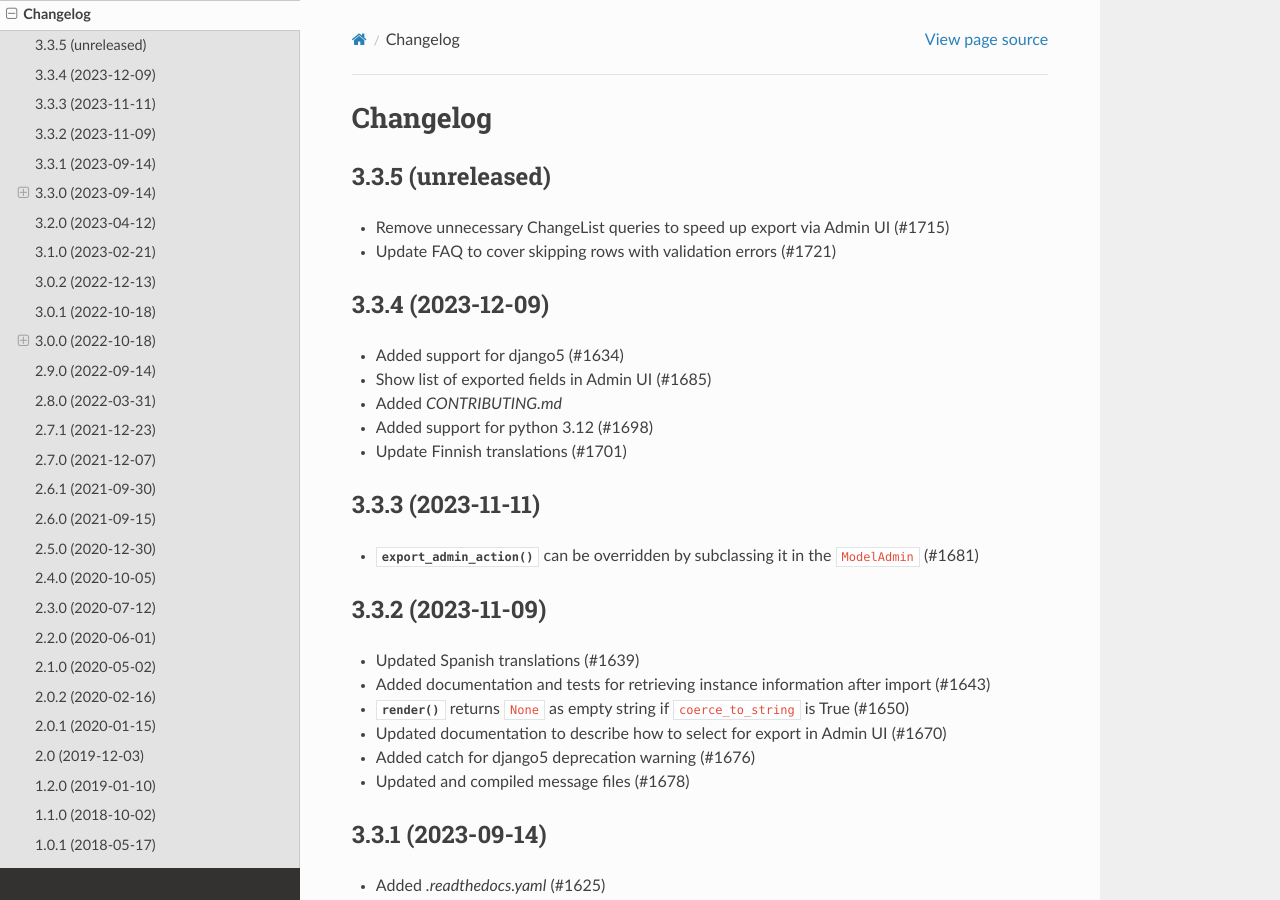
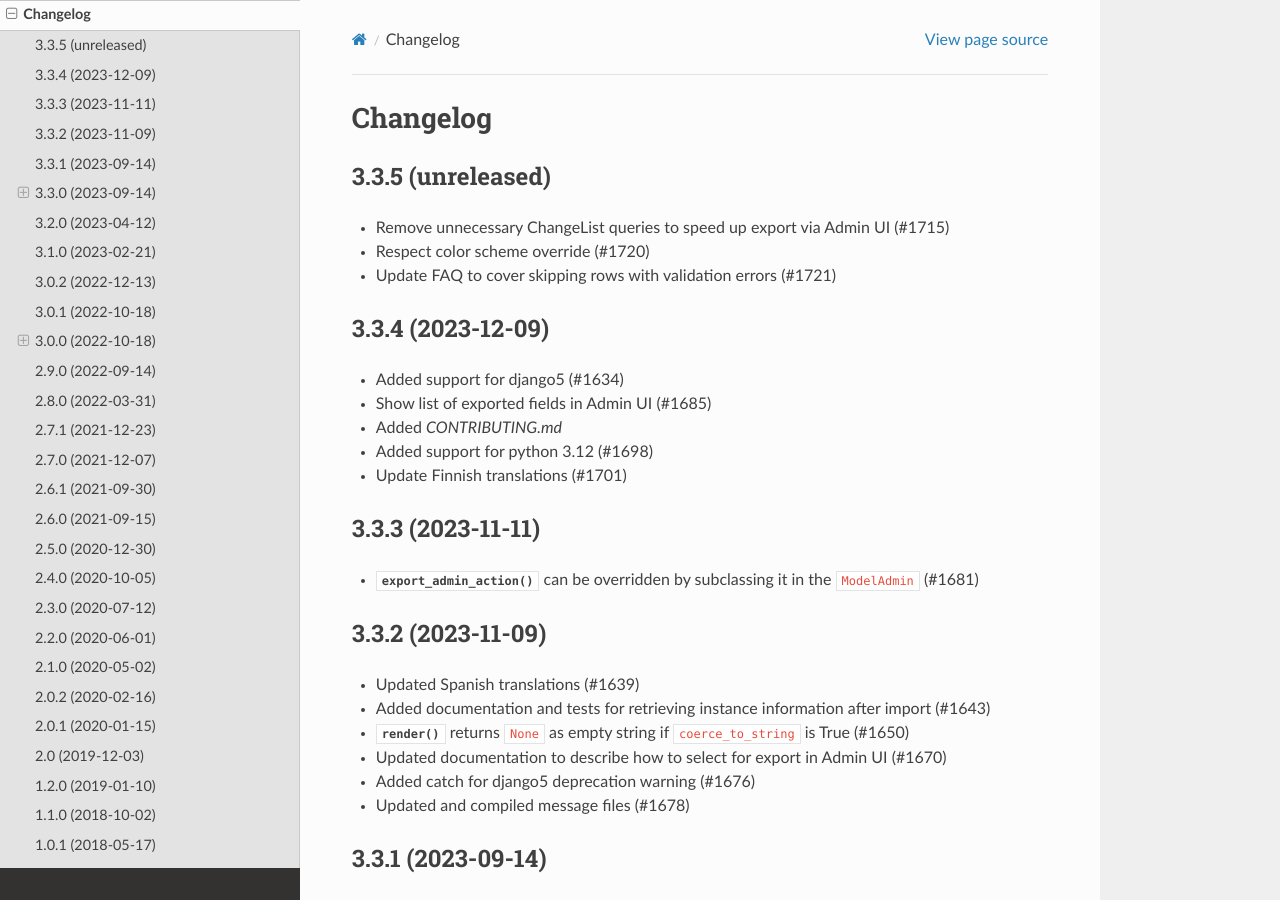
Before and after one commit to django-import-export/django-import-export, a Sphinx documentation site: the page built from docs/changelog.rst, in a window 1280 px wide and 900 px high. Built offline with Sphinx 7.4.7 and the Read the Docs theme 2.0.0, drawn with Linux system fonts in a browser that asks for light colours; pages that are not in the unit, such as notebooks, are missing from menus.

Commit message:
updated changelog

```diff
--- a/docs/changelog.rst
+++ b/docs/changelog.rst
@@ -5,6 +5,7 @@ Changelog
 ------------------
 
 - Remove unnecessary ChangeList queries to speed up export via Admin UI (#1715)
+- Respect color scheme override (#1720)
 - Update FAQ to cover skipping rows with validation errors (#1721)
 
 3.3.4 (2023-12-09)
```
